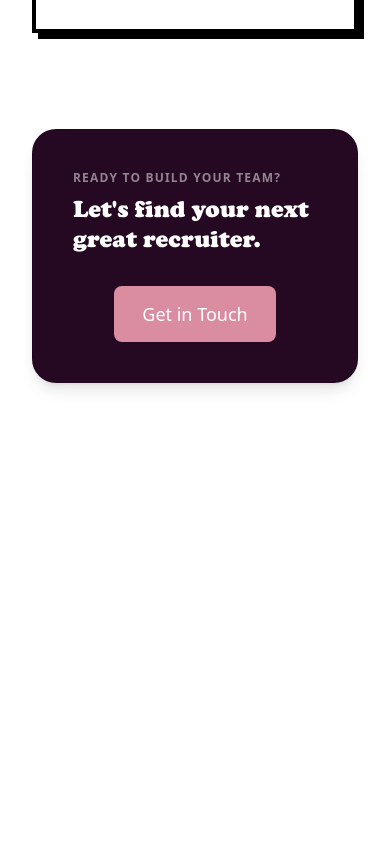
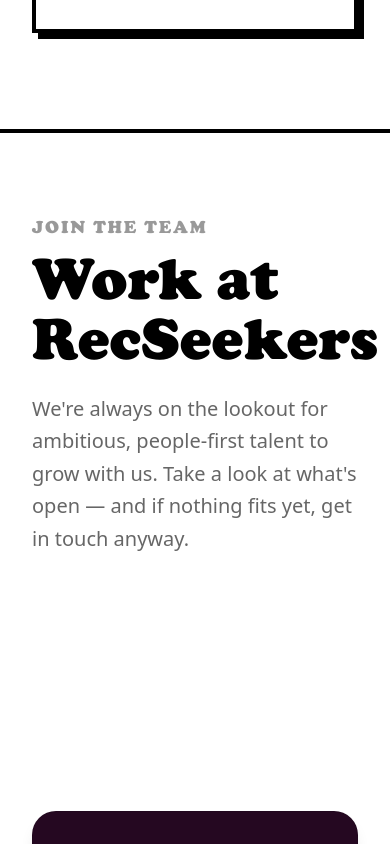
Before and after one commit to CD-Chief/RecSeekers-Website, a Next.js app in the folder frontend/: page /about in a window 390 px wide. Shown: the part 9560-10404 px from the top of the page. Before the commit the page ends 10039 px from the top, so only its background shows below. Built offline with nearby package versions, Linux system fonts and the light colour scheme.

Commit message:
feat: add Jobs Section to About page to highlight career opportunities

```diff
--- a/frontend/app/about/page.tsx
+++ b/frontend/app/about/page.tsx
@@ -109,6 +109,24 @@
       <TeamSection />
       <ClientsSection />
       <WhereWeWorkSection />
+
+      {/* --- Jobs Section --- */}
+      <section className="bg-white border-t-4 border-black px-8 pt-20 pb-64">
+        <div className="max-w-6xl mx-auto w-full">
+          <p className={`${cooper.className} text-lg text-black/40 uppercase tracking-widest mb-2`}>
+            Join the team
+          </p>
+          <h2 className={`${cooper.className} text-6xl md:text-7xl text-black mb-6`}>
+            Work at RecSeekers
+          </h2>
+          <p className="text-xl text-black/60 max-w-2xl leading-relaxed">
+            We&apos;re always on the lookout for ambitious, people-first talent to grow with us.
+            Take a look at what&apos;s open — and if nothing fits yet, get in touch anyway.
+          </p>
+          {/* LinkedIn iframes will go here */}
+        </div>
+      </section>
+
       <BottomCTA variant="dark" />
     </main>
   );
```
